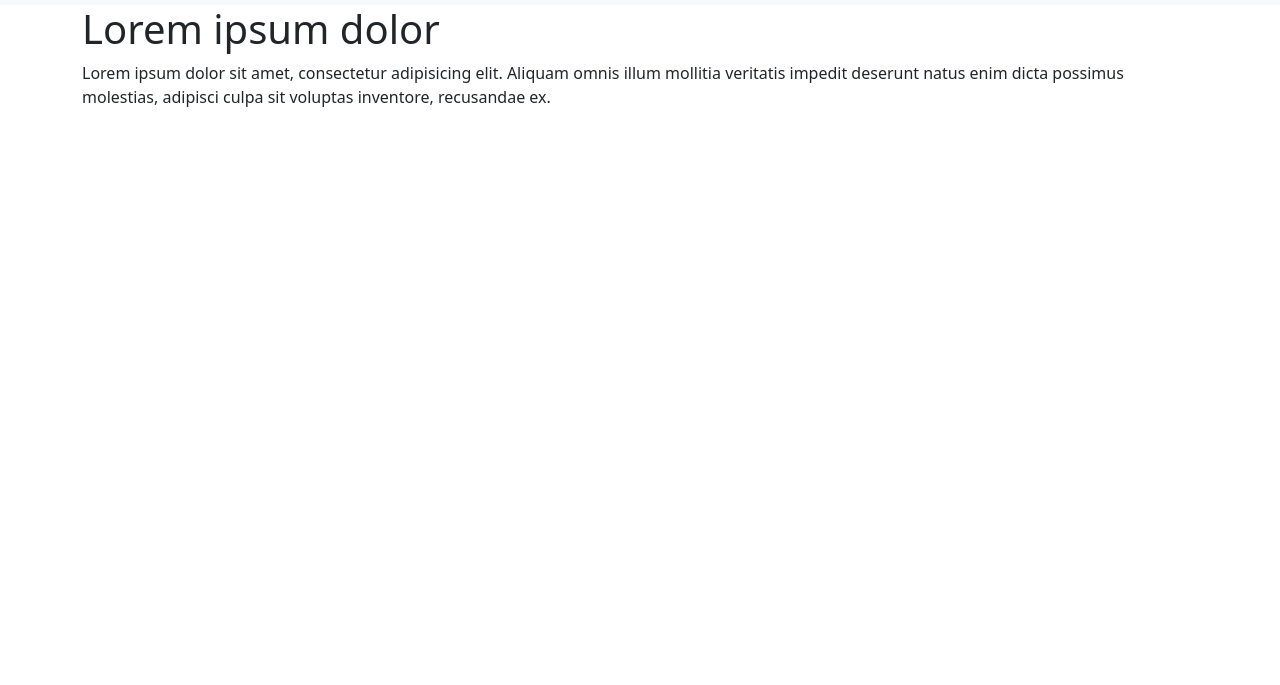
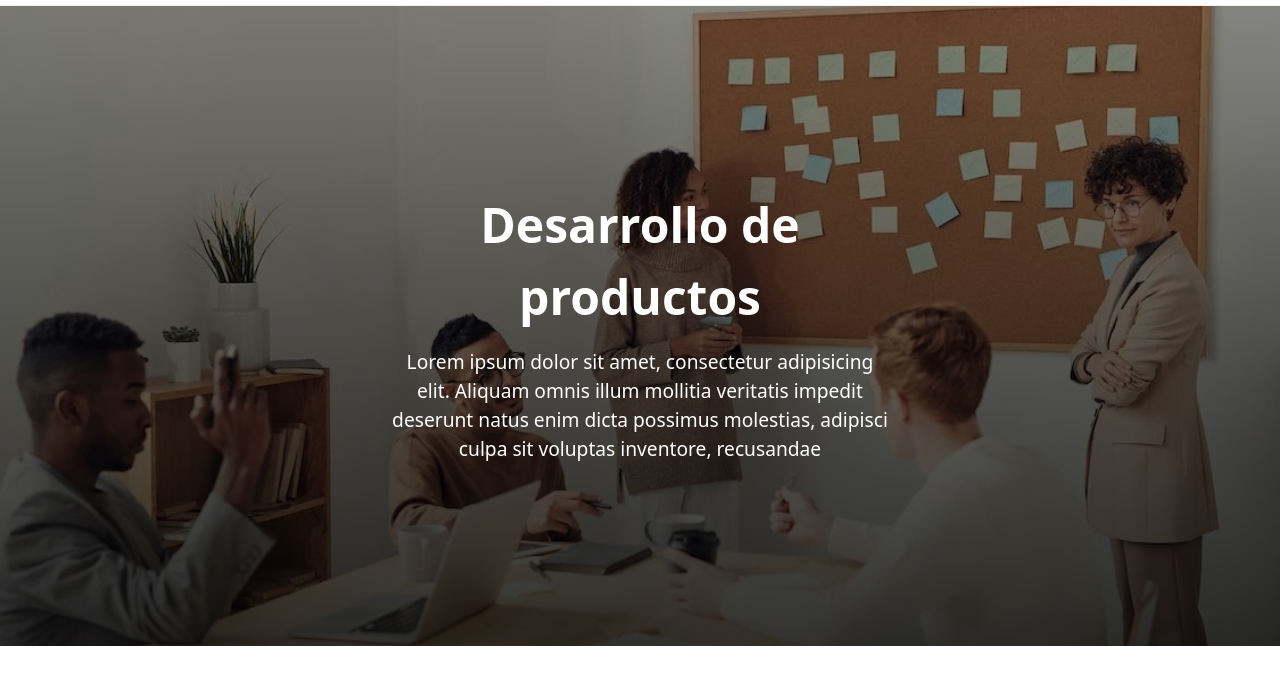
Before and after one commit to userFreider/company, a plain HTML site: page index.html in a window 1280 px wide. Shown: the part 57-742 px from the top of the page. Drawn offline with nearby package versions, Linux system fonts and the light colour scheme.

Commit message:
seccion hero fondo imagen

```diff
--- a/CSS/style.css
+++ b/CSS/style.css
@@ -10,3 +10,37 @@
 .navbar .navbar-nav .nav-link.active{
     color: #1ba771;
 }
+
+.navbar.bg-white{
+    border-bottom: 1px solid rgba(0, 0, 0, 0.07);
+}
+
+/* hero */
+.hero{
+    min-height: 80vh;
+   background: linear-gradient(rgba(0,0,0,0.4), rgba(0,0,0,0.8)) , url('/images/img1.jpg');
+    background-size: cover;
+    background-repeat: no-repeat;
+    background-position: center;
+
+    display: flex;
+    align-items: center;
+    text-align: center;
+}
+
+
+.hero h1, p{
+    color: #fff;
+    line-height: 1.5;
+    margin: 15px 0;
+}
+.hero p{
+    font-size: 1.2rem;
+}
+
+
+.hero .hero-center{
+    width: 45%;
+    margin-left: auto;
+    margin-right: auto;
+}
--- a/index.html
+++ b/index.html
@@ -15,7 +15,7 @@
 
 
     <!-- navbar -->
-    <nav class="navbar navbar-expand-lg navbar-light bg-light">
+    <nav class="navbar navbar-expand-lg navbar-light bg-white">
         <div class="container-fluid">
         <div class="container d-flex align-items-center">
             <a class="navbar-brand" href="#">
@@ -60,8 +60,11 @@
         <div class="container">
             <div class="row">
                 <div class="col-12">
-                    <h1>Lorem ipsum dolor </h1>
-                    <p>Lorem ipsum dolor sit amet, consectetur adipisicing elit. Aliquam omnis illum mollitia veritatis impedit deserunt natus enim dicta possimus molestias, adipisci culpa sit voluptas inventore, recusandae ex.</p>
+                    <div class="hero-center">
+                        <h1 class="display-5 fw-bold">Desarrollo de productos  </h1>
+                    <p>Lorem ipsum dolor sit amet, consectetur adipisicing elit. Aliquam omnis illum mollitia veritatis impedit deserunt natus
+                        enim dicta possimus molestias, adipisci culpa sit voluptas inventore, recusandae </p>
+                    </div>
                 </div>
 
 
```
Also changed, not shown: images/img1.jpg (added), images/logo-brand.jpg (deleted).
